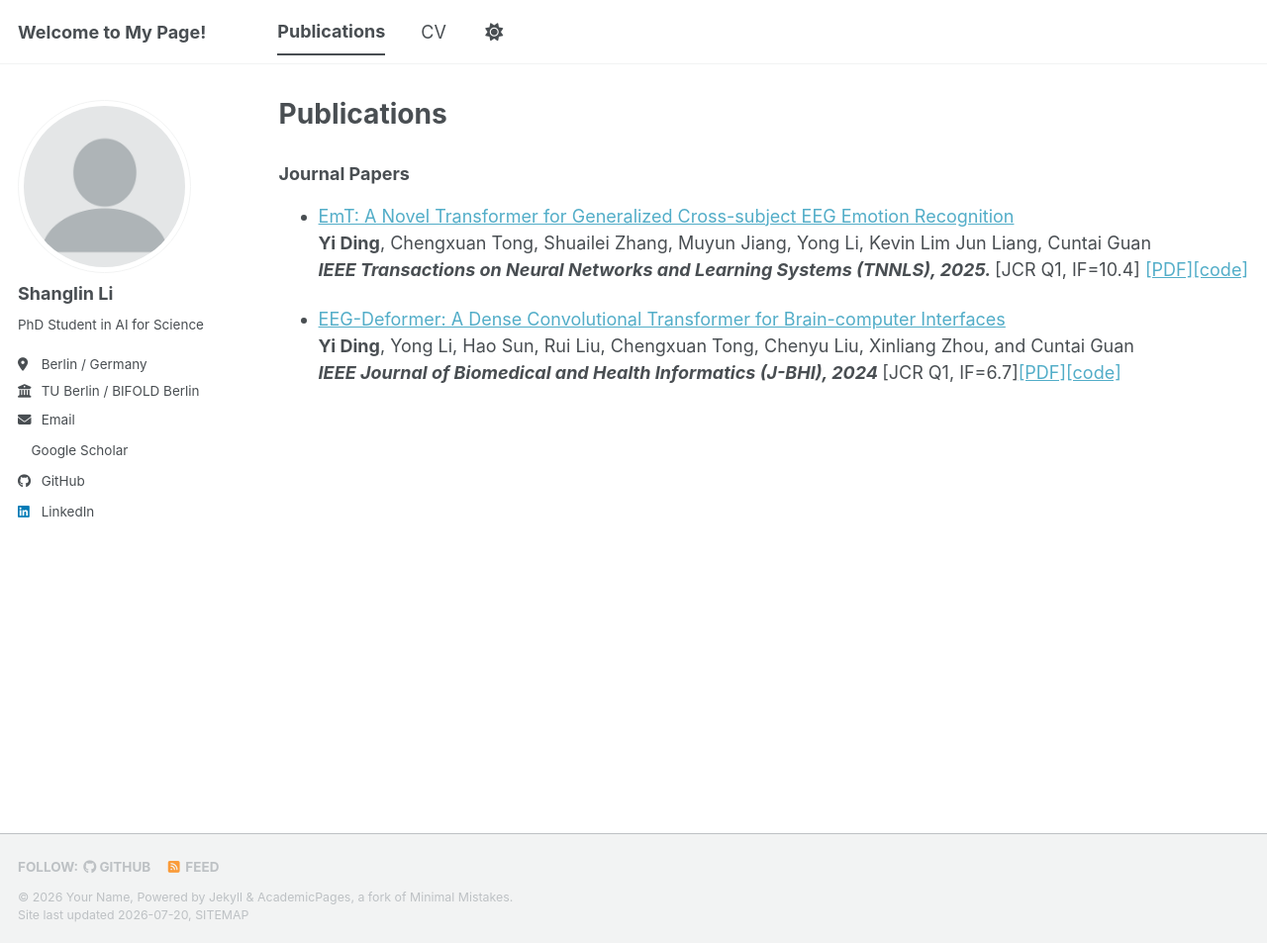
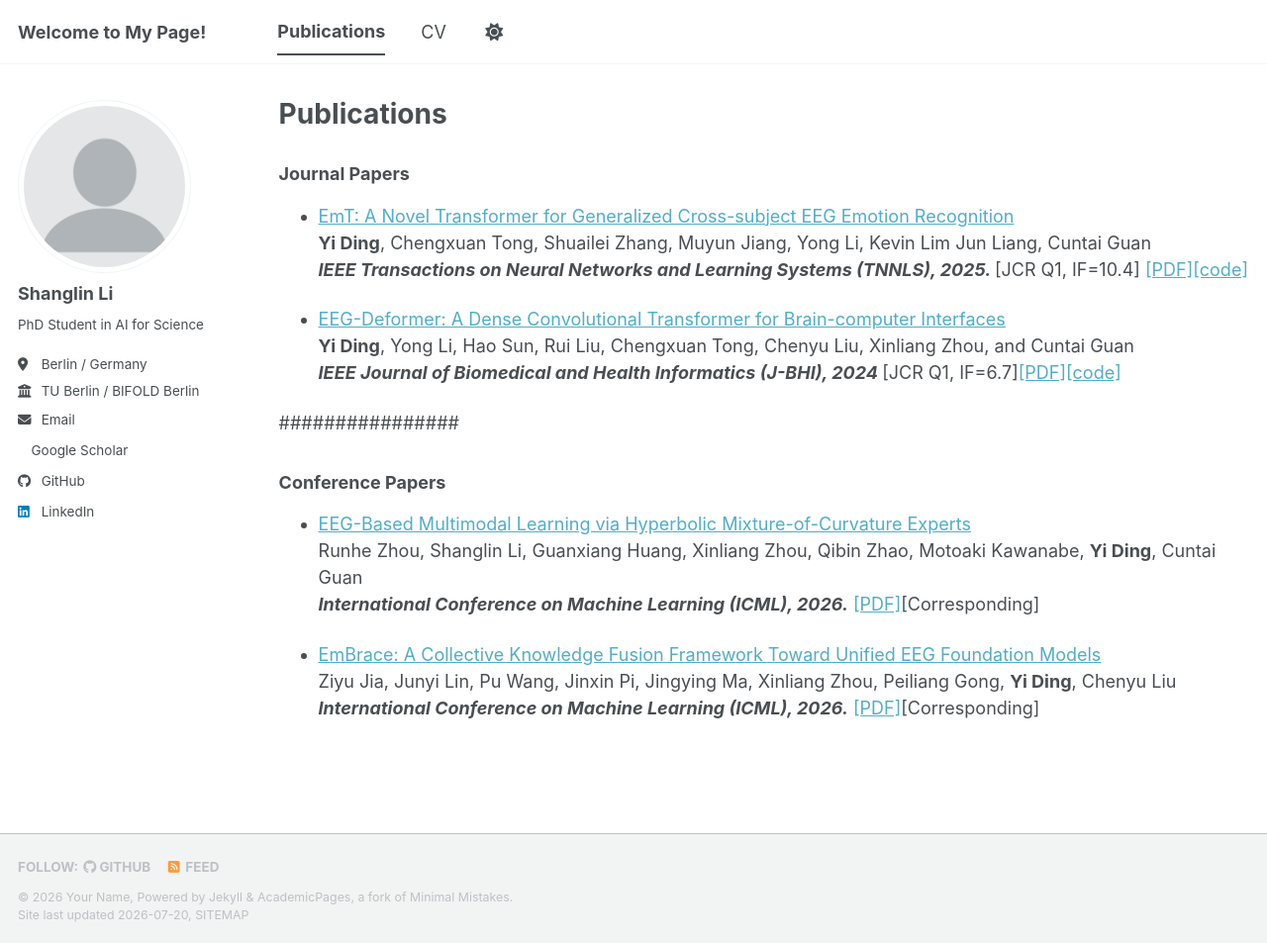
Before and after one commit to fightlesliefigt/fightlesliefigt.github.io, a Jekyll site: the page built from _pages/publications.html, in a window 1280 px wide and 953 px high. Shown: the whole window at 99% size. Built offline with Jekyll 4.4.1, drawn with Linux system fonts in a browser that asks for light colours; a style sheet for code colours, icons or effects is not loaded.

Commit message:
Update publications.html

```diff
--- a/_pages/publications.html
+++ b/_pages/publications.html
@@ -19,3 +19,25 @@ author_profile: true
 <i><b>IEEE Journal of Biomedical and Health Informatics (J-BHI), 2024 </b></i>[JCR Q1, IF=6.7]<a href="https://ieeexplore.ieee.org/stamp/stamp.jsp?tp=&arnumber=10763464">[PDF]</a><a href="https://github.com/yi-ding-cs/EEG-Deformer">[code]</a></p>
 </li>
 </ul>
+
+
+################
+
+<h3>Conference Papers</h3>
+<ul>
+<li><p>
+<a href="https://arxiv.org/abs/2604.12579">EEG-Based Multimodal Learning via Hyperbolic Mixture-of-Curvature Experts</a><br />
+Runhe Zhou, Shanglin Li, Guanxiang Huang, Xinliang Zhou, Qibin Zhao, Motoaki Kawanabe, <b>Yi Ding</b>, Cuntai Guan<br />
+<i><b>International Conference on Machine Learning (ICML), 2026.</b></i>
+<a href="https://arxiv.org/pdf/2604.12579?">[PDF]</a>[Corresponding]
+</p></li>
+</ul>
+
+<ul>
+<li><p>
+<a href="#">EmBrace: A Collective Knowledge Fusion Framework Toward Unified EEG Foundation Models</a><br />
+Ziyu Jia, Junyi Lin, Pu Wang, Jinxin Pi, Jingying Ma, Xinliang Zhou, Peiliang Gong, <b>Yi Ding</b>, Chenyu Liu<br />
+<i><b>International Conference on Machine Learning (ICML), 2026.</b></i>
+<a href="#">[PDF]</a>[Corresponding]
+</p></li>
+</ul>
```
